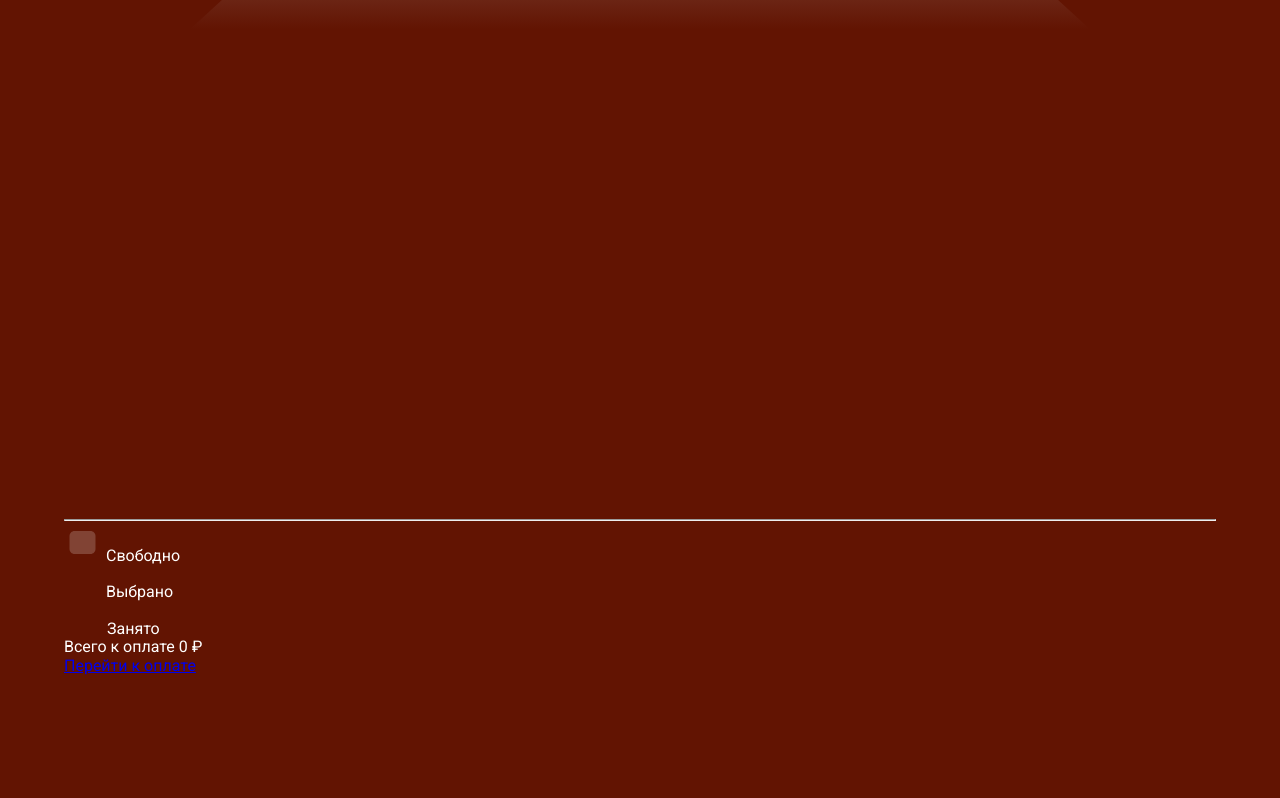
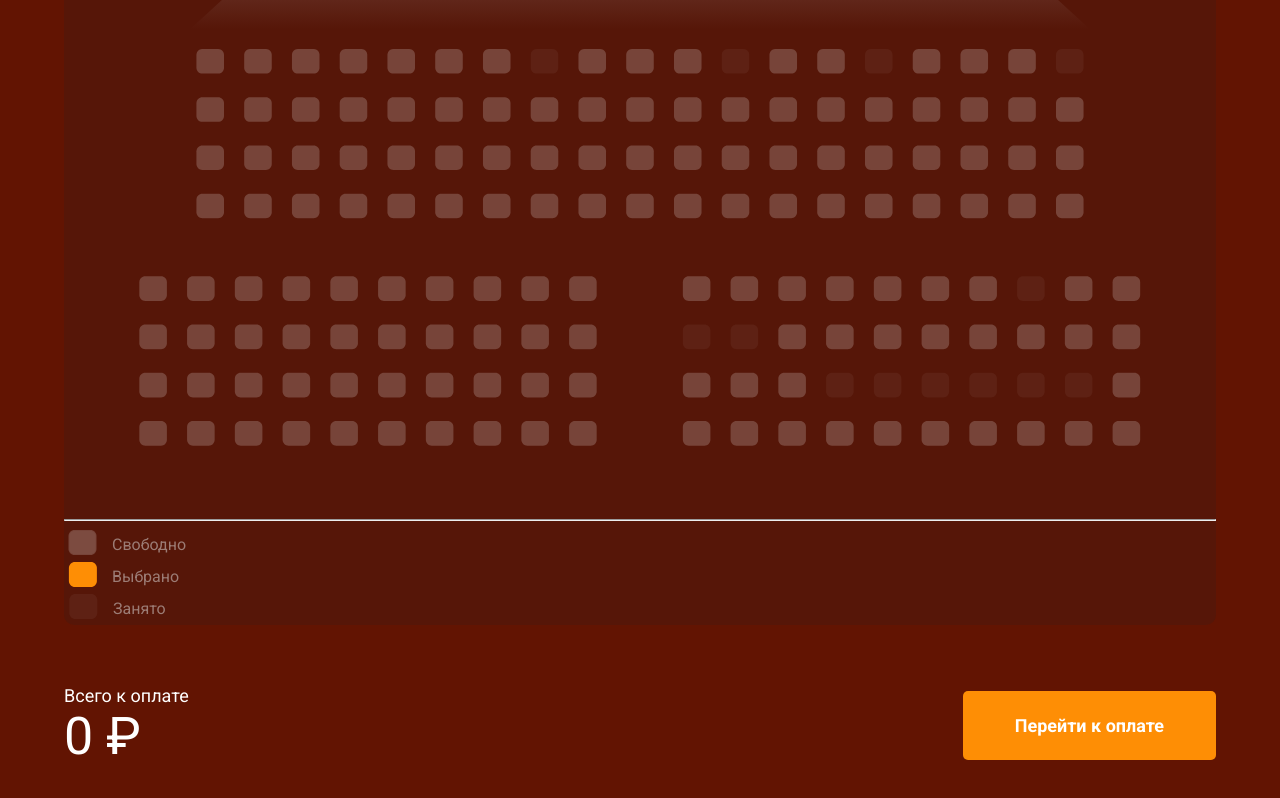
Before and after one commit to alexsyrlova-prog/cinema, a plain HTML site: page index.html in a window 1280 px wide. Shown: the part 966-1764 px from the top of the page. Before the commit the page ends 1641 px from the top, so only its background shows below. Drawn offline with nearby package versions, Linux system fonts and the light colour scheme; a script that the page names is missing.

Commit message:
Update style.css

```diff
--- a/css/style.css
+++ b/css/style.css
@@ -238,3 +238,105 @@ body{
 .select-cinema{
     width: 470px;
 }
+
+/*svg схема зала*/
+.scheme-svg{
+    max-width: 1170px;
+}
+
+/*настройки контейнера схемы зала*/
+.scheme{
+    margin-bottom: 40px;
+    background: rgba(36,36,36,0.18);
+    border-radius: 10px;
+}
+
+/*настройки стилей для свободных мест*/
+.scheme path:not(.light){
+    fill: rgba(255,255,255,0.2);
+    cursor: pointer;
+}
+
+/*настройки при наведении на свободные места*/
+.scheme path:not(.light):hover{
+    fill: rgba(255,255,255,0.5);
+}
+
+/*настройки для занятых мест в схеме*/
+.scheme path.booked,
+.scheme path.booked:hover
+{
+    fill: rgba(255,255,255,0.05);
+    cursor: not-allowed;
+}
+
+/*настройки для выюранных мест в схеме*/
+.scheme path.active,
+.scheme path.active:hover{
+    fill: #fe8e05;
+}
+
+/*настройки легенды схемы зала*/
+.legend{
+    display: flex;
+    align-items: center;
+    border-top: 1px solid rgba(255,255,255,0.5);
+    max-width: 1170px;
+    width: 90%;
+    margin: auto;
+    padding-top: 22px;
+    padding-bottom: 38px;
+}
+
+/*настройки текстовых подписей в легенде*/
+.legend-text-label {
+    margin-left: 10px;
+}
+
+/*настройки отдельного элемента легенды*/
+.legend-label{
+    display: flex;
+    align-items: center;
+    margin-right: 30px;
+    color: rgba(225, 225, 225, 0.5);
+}
+
+/*настройки стмлей для svg в легенде */
+.legend svg{
+    margin-left: 15px;
+}
+
+/*настройки итоговой стоимости*/
+.price{
+    padding-top: 20px;
+    padding-bottom: 40px;
+    display: flex;
+    align-items: center;
+    justify-content: space-between;
+}
+
+/*настройки подписи для блока цены*/
+.price-label{
+    display: block;
+    font-size: 18px;
+    line-height: 21px;
+}
+
+/*настройки отображения суммы к оплате*/
+.price-tag{
+    font-size: 52px;
+    line-height: 61px;
+}
+
+/*настройки стилей для кнопок*/
+.button{
+    display: block;
+    background: #fe8e05;
+    border-radius: 5px;
+    color: #fff;
+    font-weight: bold;
+    font-size: 18px;
+    line-height: 21px;
+    padding: 24px 52px;
+    text-decoration: none;
+}
```
